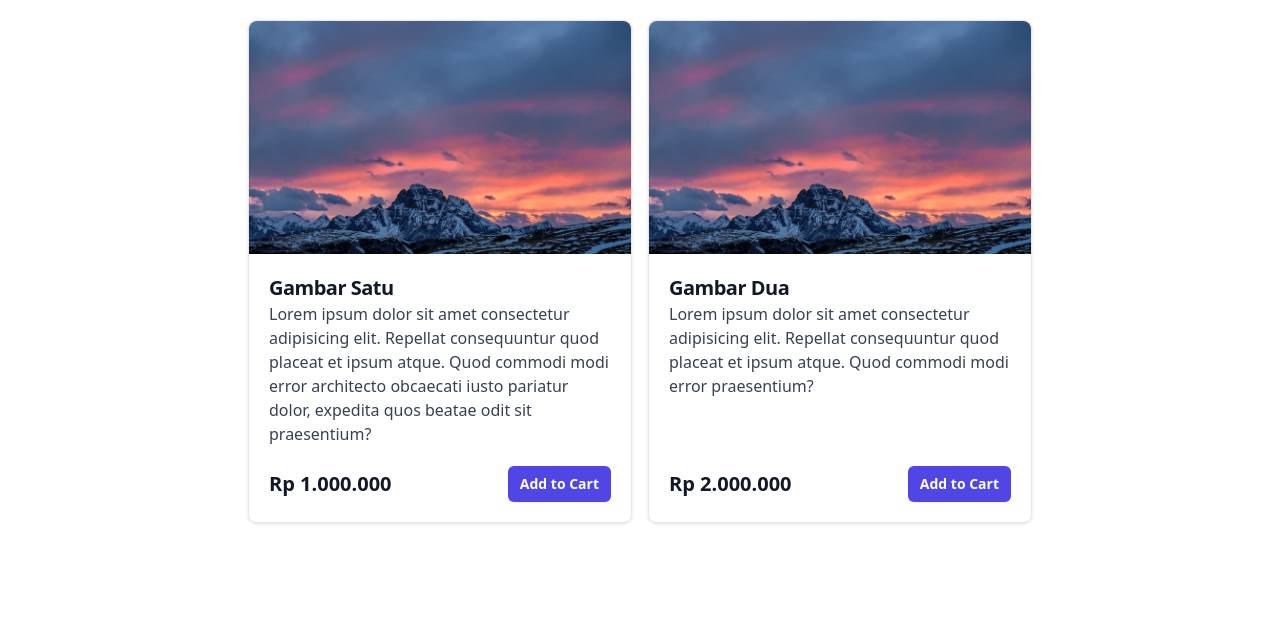
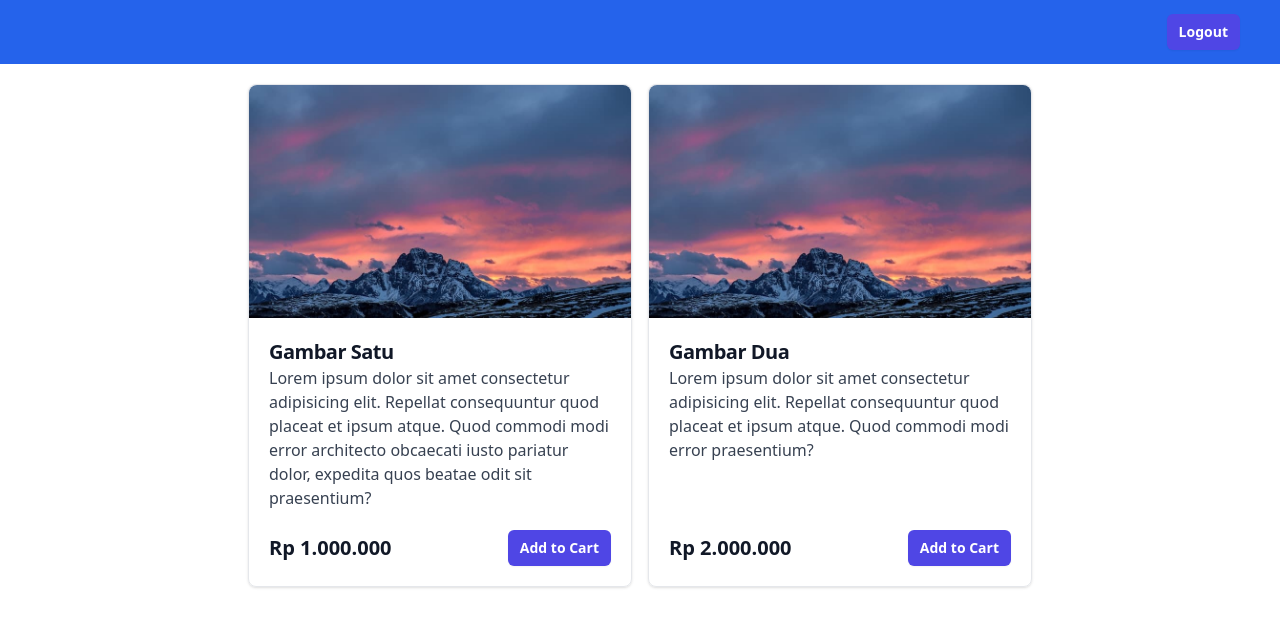
Before and after one commit to pinapin/first-react, a React (Vite) app: page /products in a window 1280 px wide. Shown: the top 626 px of the page. Built offline with nearby package versions, Linux system fonts and the light colour scheme.

Commit message:
add login localStorage

```diff
--- a/src/Pages/products.jsx
+++ b/src/Pages/products.jsx
@@ -1,3 +1,5 @@
+import { Fragment } from "react";
+import Button from "../components/Elements/Button";
 import CardProduct from "../components/Fragments/CardProduct";
 
 const products = [
@@ -21,8 +23,26 @@ const products = [
   },
 ];
 
+const email = localStorage.getItem("email");
+
 const ProductsPage = () => {
+  const handleLogout = () => {
+    localStorage.clear();
+    window.location.href = "/login";
+  };
   return (
+    <Fragment>
+      {/* navbar below */}
+      <div className="flex justify-end h-16 bg-blue-600 text-white items-center px-10 font-semibold">
+        {email}
+        <Button
+          className="ml-3 bg-black hover:bg-red-800"
+          onClick={handleLogout}
+        >
+          Logout
+        </Button>
+      </div>
+
       <div className="flex justify-center py-5">
         {products.map((product) => (
           <CardProduct key={product.id}>
@@ -37,6 +57,7 @@ const ProductsPage = () => {
           </CardProduct>
         ))}
       </div>
+    </Fragment>
   );
 };
 
--- a/src/components/Elements/Button/index.jsx
+++ b/src/components/Elements/Button/index.jsx
@@ -1,9 +1,10 @@
 const Button = (props) => {
-  const { type, children } = props;
+  const { type = "button", children, onClick = () => {}, className } = props;
   return (
     <button
       type={type}
-      className="flex justify-center rounded-md bg-indigo-600 px-3 py-1.5 text-sm font-semibold leading-6 text-white shadow-sm hover:bg-indigo-500 focus-visible:outline focus-visible:outline-2 focus-visible:outline-offset-2 focus-visible:outline-indigo-600"
+      className={`flex justify-center rounded-md bg-indigo-600 px-3 py-1.5 text-sm font-semibold leading-6 text-white shadow-sm hover:bg-indigo-500 focus-visible:outline focus-visible:outline-2 focus-visible:outline-offset-2 focus-visible:outline-indigo-600 ${className}`}
+      onClick={() => onClick()}
     >
       {children}
     </button>
--- a/src/components/Fragments/FormLogin.jsx
+++ b/src/components/Fragments/FormLogin.jsx
@@ -2,8 +2,15 @@ import Button from "../Elements/Button";
 import InputForm from "../Elements/Input";
 
 const FormLogin = () => {
+  const handleLogin = (event) => {
+    event.preventDefault();
+    localStorage.setItem("email", event.target.email.value);
+    localStorage.setItem("password", event.target.password.value);
+
+    window.location.href = "/products";
+  };
   return (
-    <form className="space-y-6" action="#" method="POST">
+    <form className="space-y-6" onSubmit={handleLogin}>
       <InputForm
         label="Email address"
         name="email"
@@ -20,7 +27,7 @@ const FormLogin = () => {
       </div>
 
       <div>
-        <Button className="w-full" type="submit">
+        <Button type="submit" className="w-full">
           Login
         </Button>
       </div>
--- a/src/components/Fragments/FormRegister.jsx
+++ b/src/components/Fragments/FormRegister.jsx
@@ -31,7 +31,7 @@ const FormRegister = () => {
       />
 
       <div>
-        <Button type="submit">Register</Button>
+        <Button type="button">Register</Button>
       </div>
     </form>
   );
```
Lines whose indentation alone changed are shown as unchanged.
